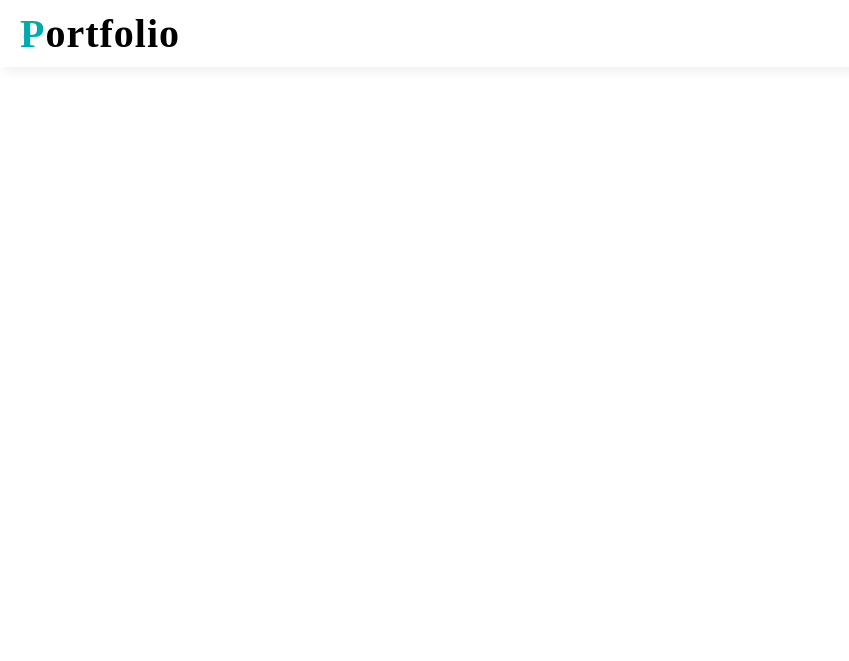
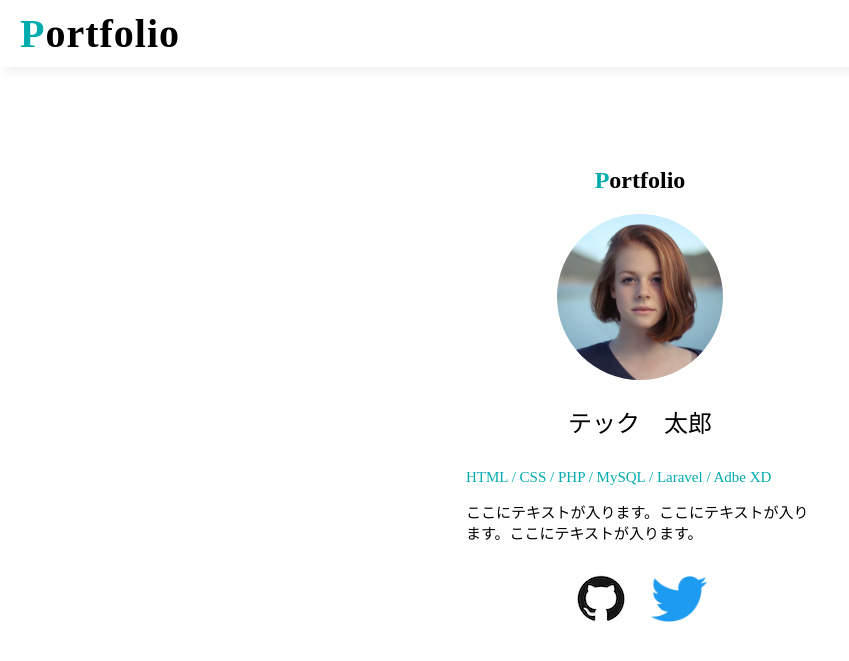
Before and after one commit to Ikeya-vtn/PortfolioSample, a PHP site: page / in a window 1280 px wide. Before the commit the part shown is almost empty. Shown: the top 661 px of the page, without its empty margins (0-849 px from the left). Run offline with PHP 8.4, Linux system fonts and the light colour scheme.

Commit message:
mainのprofileの箱作成

```diff
--- a/index.html
+++ b/index.html
@@ -27,5 +27,48 @@
 
     </header>
 
+    <!--
+        mainタグの作成
+        ・profile用とworks用の箱を作成する
+        →divタグを使っていきます
+    -->
+    <div class="block-main">
+        <!--
+            profile用の箱
+        -->
+        <div class="box-profile">
+            <h2 class="sub-title">
+                <span class="color-green">P</span>ortfolio
+            </h2>
+            <div class="item-list">
+                <img src="img/profile.png" alt="プロフィール画像">
+                <b>テック　太郎</b>
+                <p class="color-green">HTML / CSS / PHP / MySQL / Laravel / Adbe XD</p>
+                <p>ここにテキストが入ります。ここにテキストが入ります。ここにテキストが入ります。</p>
+            </div>
+            <ul class="icon-list">
+                <li>
+                    <a href="">
+                        <img src="img/github.png" alt="GitHubアイコン">
+                    </a>
+                </li>
+                <li>
+                    <a href="">
+                        <img src="img/twitter.png" alt="Twitterアイコン">
+                    </a>
+                </li>
+            </ul>
+
+        </div>
+
+        <!--
+            work用の箱
+        -->
+        <div>
+
+        </div>
+
+    </div>
+
 </body>
 </html>
--- a/style.css
+++ b/style.css
@@ -21,3 +21,54 @@ body{
     text-decoration:none;
     letter-spacing: 1px;
 }
+
+/*
+ * [main]のスタイルシート
+ */
+
+ .block-main {
+    text-align: center;
+    margin: 100px 0;
+}
+
+/*
+ * [profile]のスタイルシート
+ */
+
+.item-list {
+    width: 100%;
+    max-width: 348px;
+    margin: 0 auto;
+}
+
+.item-list b {
+    display: block;
+    font-size: 24px;
+    font-weight: normal;
+    margin: 20px 0 30px;
+}
+
+.item-list p {
+    font-size: 15px;
+    line-height: normal;
+    text-align: left;
+}
+
+.icon-list {
+    list-style: none;
+    width: 100%;
+    max-width: 247px;
+    margin: 30px auto;
+    padding: 0;
+    display: flex;
+    justify-content: center;
+    align-items: center;
+}
+
+.icon-list li {
+    margin-right: 22px;
+}
+
+.icon-list li:last-child {
+    margin-right: 0;
+}
```
